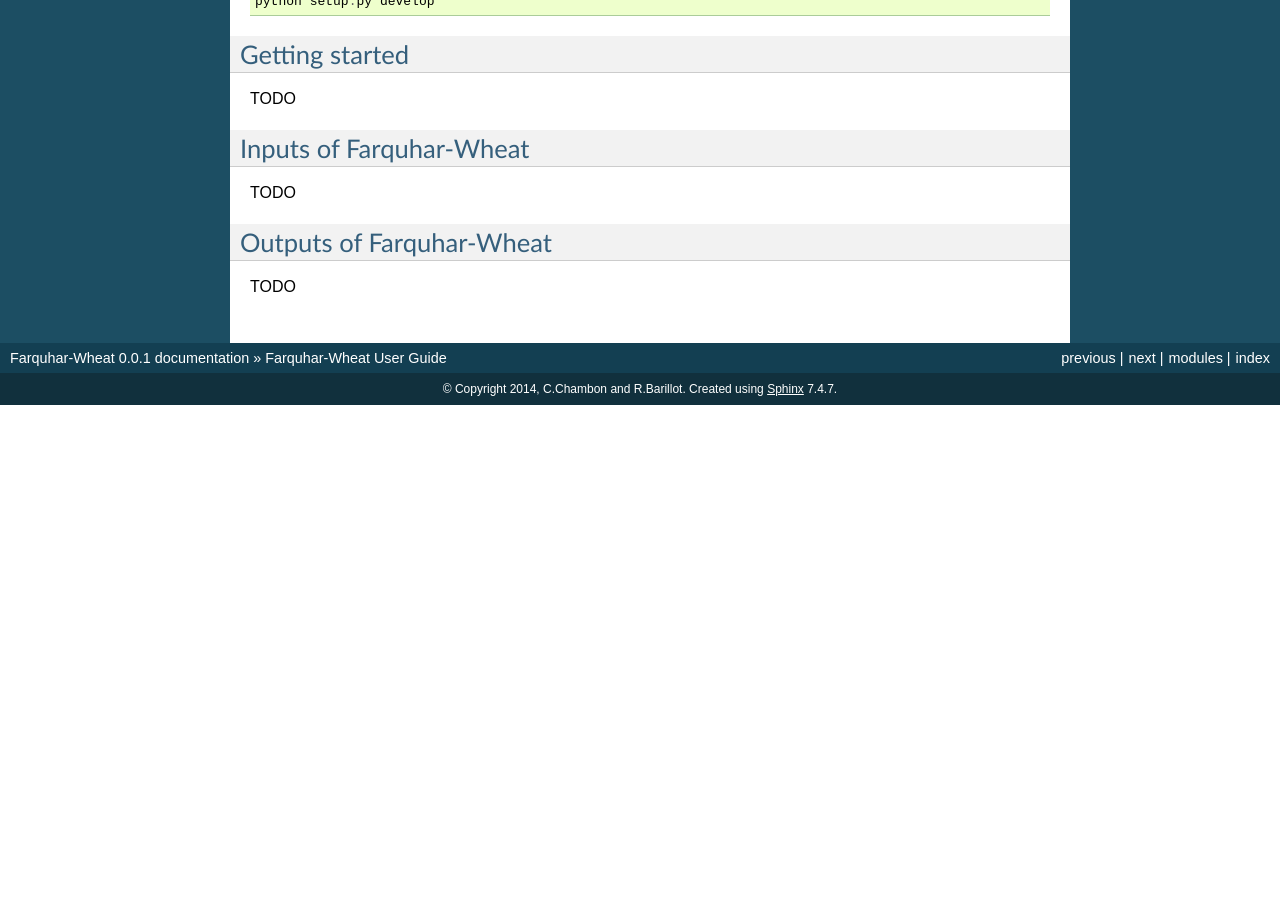
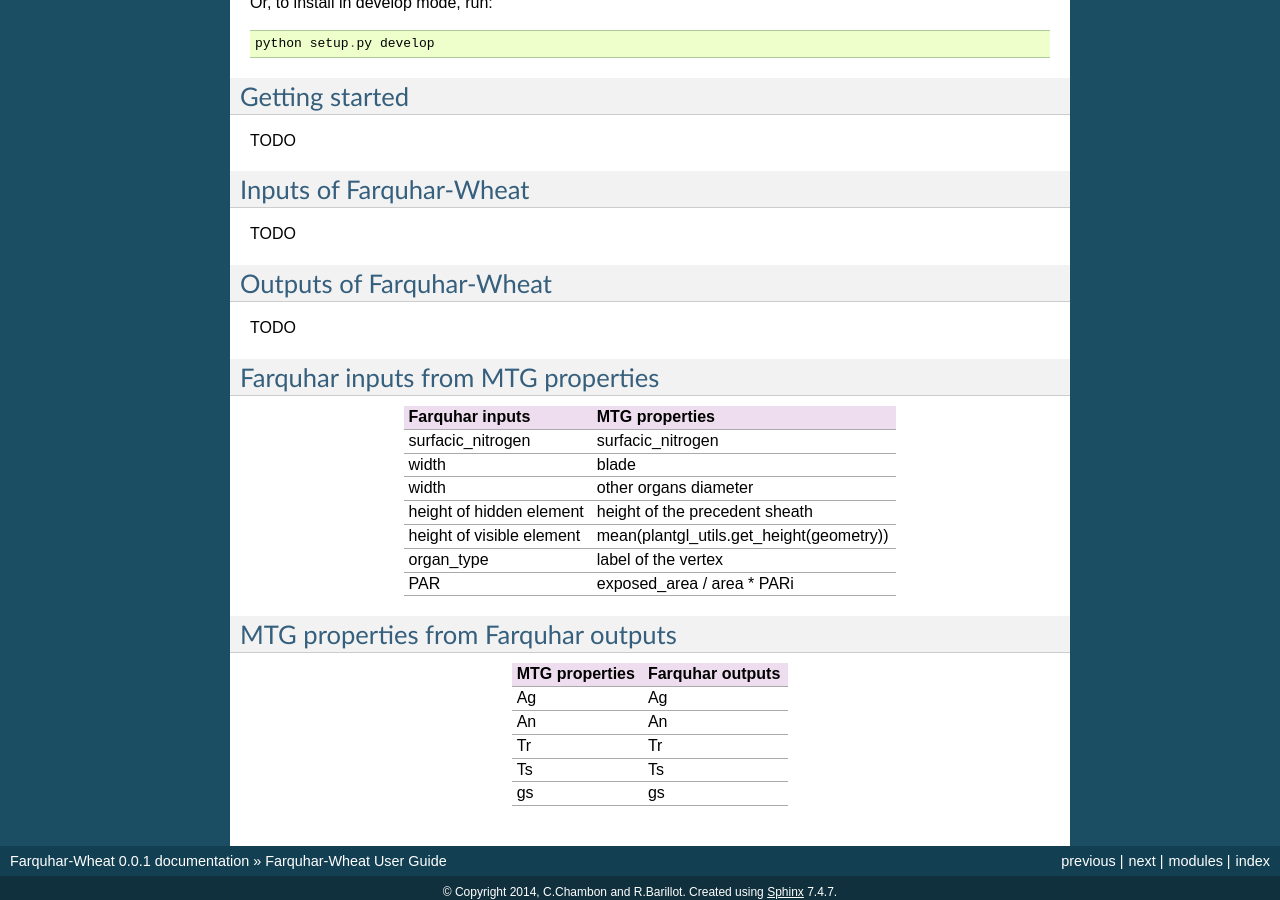
Before and after one commit to openalea-incubator/farquhar-wheat, a Sphinx documentation site: the page built from trunk/doc/user.rst, in a window 1280 px wide and 900 px high, scrolled down 940 px. Built offline with Sphinx 7.4.7, drawn with Linux system fonts in a browser that asks for light colours; before the commit the page ends 1345 px from its top, so only the background shows below that; some of the changed text lies outside the part shown.

Commit message:
- rename some variables for homogeneity matter - fix the order of columns in inputs and outputs - add user doc

```diff
--- a/trunk/doc/user.rst
+++ b/trunk/doc/user.rst
@@ -64,3 +64,33 @@
 =========================
 
 TODO
+
+
+Farquhar inputs from MTG properties
+===================================
+
+===========================  ==========================================================
+   Farquhar inputs									MTG properties
+===========================  ==========================================================
+surfacic_nitrogen		 	 surfacic_nitrogen
+width					 	 blade
+width 					 	 other organs diameter
+height of hidden element	 height of the precedent sheath
+height of visible element	 mean(plantgl_utils.get_height(geometry))
+organ_type					 label of the vertex
+PAR							 exposed_area / area * PARi
+===========================  ==========================================================
+
+
+MTG properties from Farquhar outputs
+====================================
+
+======================  ====================
+   MTG properties		  Farquhar outputs
+======================  ====================
+Ag						Ag
+An						An
+Tr						Tr
+Ts						Ts
+gs						gs
+======================  ====================
```
Also changed, not shown: 7 other files.
